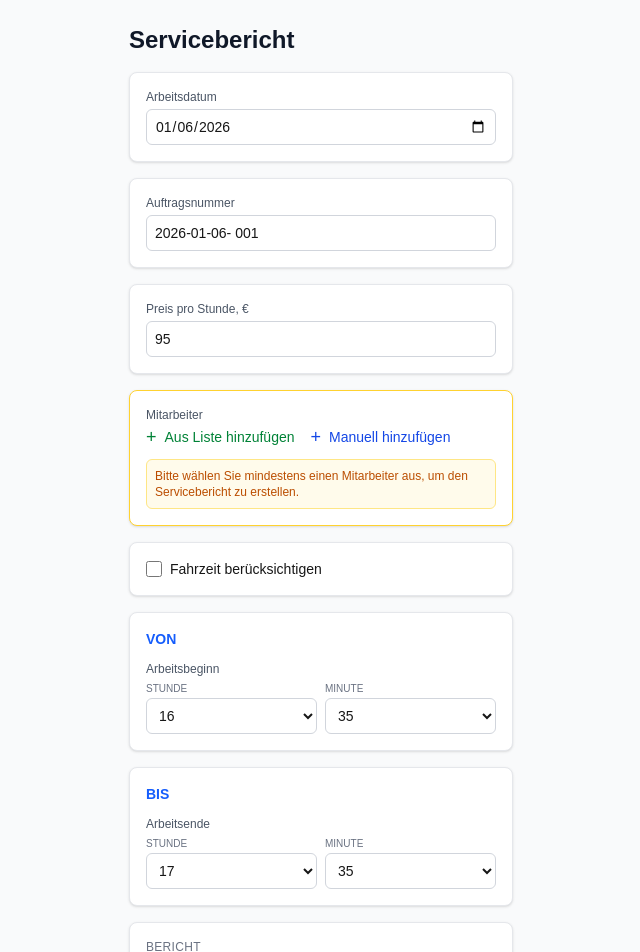
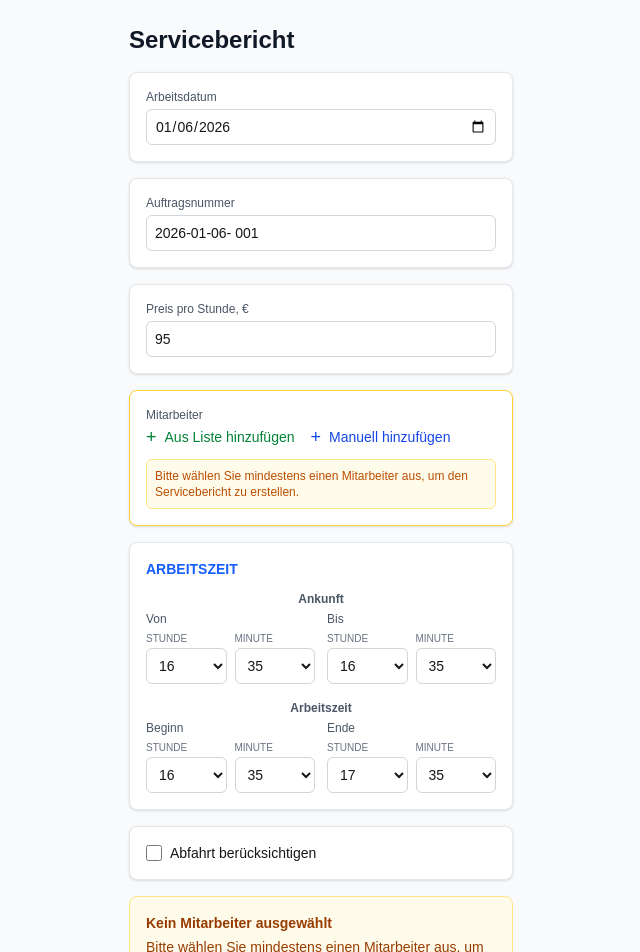
Before and after one commit to LutsDM/EDVTimeCalculator, a Next.js app: page / in a window 1280 px wide. Shown: the top 952 px of the page, without its empty margins (319-959 px from the left). Built offline with nearby package versions, Linux system fonts and the light colour scheme.

Commit message:
feture(TimeCalculator): ankunft manual employe

```diff
--- a/app/components/TimeCalculator.tsx
+++ b/app/components/TimeCalculator.tsx
@@ -70,9 +70,12 @@ export default function TimeCalculator() {
   /* ------------------------------------------------------------------
    * Travel time (Abfahrt / Ankunft)
    * ------------------------------------------------------------------ */
-  const [abfahrt, setAbfahrt] = useState<TimeParts>(emptyTime);
-  const [ankunft, setAnkunft] = useState<TimeParts>(emptyTime);
-  const [includeFahrzeit, setIncludeFahrzeit] = useState(false);
+  const [ankunftVon, setAnkunftVon] = useState<TimeParts>(getNowTime)
+  const [ankunftBis, setAnkunftBis] = useState<TimeParts>(getNowTime)
+  const [includeAbfahrt, setIncludeAbfahrt] = useState(false);
+
+  const [abfahrtVon, setAbfahrtVon] = useState<TimeParts>(emptyTime)
+  const [abfahrtBis, setAbfahrtBis] = useState<TimeParts>(emptyTime)
 
   /* ------------------------------------------------------------------
    * Employees selection logic
@@ -126,12 +129,14 @@ export default function TimeCalculator() {
    * Core business calculation (time validation + totals)
    * ------------------------------------------------------------------ */
   const { report, error } = useTimeCalculation({
+    ankunftVon,
+    ankunftBis,
     start,
     end,
-    abfahrt,
-    ankunft,
-    includeFahrzeit,
-  });
+    abfahrtVon,
+    abfahrtBis,
+    includeAbfahrt,
+  })
 
   /* ------------------------------------------------------------------
    * Price calculation (derived values only)
@@ -145,14 +150,20 @@ export default function TimeCalculator() {
   /* ------------------------------------------------------------------
    * Formatted time ranges (for UI + PDF)
    * ------------------------------------------------------------------ */
-  const { arbeitszeitRange, fahrzeitRange } = useTimeRanges({
+  const {
+    ankunftRange,
+    arbeitszeitRange,
+    abfahrtRange,
+  } = useTimeRanges({
     report,
+    ankunftVon,
+    ankunftBis,
     start,
     end,
-    abfahrt,
-    ankunft,
-    includeFahrzeit,
-  });
+    abfahrtVon,
+    abfahrtBis,
+    includeAbfahrt,
+  })
 
   /* ------------------------------------------------------------------
    * PDF download handler (isolated side-effect)
@@ -161,9 +172,9 @@ export default function TimeCalculator() {
     report,
     date,
     auftragsnummer,
-    includeFahrzeit,
+    includeAbfahrt,
     arbeitszeitRange,
-    fahrzeitRange,
+    abfahrtRange,
     stundensatzText,
     employeeCount,
     netto,
@@ -237,25 +248,31 @@ export default function TimeCalculator() {
             onRemoveEmployee={removeEmployee}
           />
 
-          {/* Travel time */}
-          <TravelTimeBlock
-            includeFahrzeit={includeFahrzeit}
-            onToggleIncludeFahrzeit={setIncludeFahrzeit}
-            abfahrt={abfahrt}
-            ankunft={ankunft}
-            onAbfahrtChange={setAbfahrt}
-            onAnkunftChange={setAnkunft}
-            timeOptions={timeOptions}
-          />
-
           {/* Working time */}
           <ArbeitszeitBlock
+            ankunftVon={ankunftVon}
+            ankunftBis={ankunftBis}
+            onAnkunftVonChange={setAnkunftVon}
+            onAnkunftBisChange={setAnkunftBis}
             start={start}
             end={end}
             onStartChange={setStart}
             onEndChange={setEnd}
             timeOptions={timeOptions}
           />
+
+
+          {/* Travel time */}
+          <TravelTimeBlock
+            includeAbfahrt={includeAbfahrt}
+            onToggleIncludeAbfahrt={setIncludeAbfahrt}
+            abfahrtVon={abfahrtVon}
+            abfahrtBis={abfahrtBis}
+            onAbfahrtVonChange={setAbfahrtVon}
+            onAbfahrtBisChange={setAbfahrtBis}
+            timeOptions={timeOptions}
+          />
+
 
           {/* Validation errors */}
           {error && (
@@ -268,7 +285,7 @@ export default function TimeCalculator() {
           {report && (
             <ReportSummaryBlock
               report={report}
-              includeFahrzeit={includeFahrzeit}
+              includeAbfahrt={includeAbfahrt}
               employeeCount={employeeCount}
               brutto={brutto}
             />
@@ -306,12 +323,10 @@ export default function TimeCalculator() {
             auftragsnummer={auftragsnummer}
             arbeitszeitText={formatDuration(report.arbeitszeit)}
             arbeitszeitRange={arbeitszeitRange}
-            fahrzeitText={
-              includeFahrzeit
-                ? formatDuration(report.fahrzeit)
-                : undefined
+            abfahrtText={
+              includeAbfahrt ? formatDuration(report.abfahrt) : undefined
             }
-            fahrzeitRange={fahrzeitRange}
+            abfahrtRange={abfahrtRange}
             gesamtzeitText={formatDuration(report.gesamtzeit)}
             stundensatz={stundensatzText}
             mitarbeiterAnzahl={employeeCount}
@@ -320,6 +335,7 @@ export default function TimeCalculator() {
             brutto={`${brutto.toFixed(2)} €`}
             employees={selectedEmployees}
           />
+
         </div>
       )}
     </>
--- a/app/components/time/blocks/ArbeitszeitBlock.tsx
+++ b/app/components/time/blocks/ArbeitszeitBlock.tsx
@@ -1,11 +1,20 @@
+import TimeBlock from "../ui/TimeBlock"
+import TimeRow from "../ui/TimeRow"
 import { TimeParts } from "../lib/time"
-import TimeBlock from "../ui/TimeBlock"
 
 type Props = {
+  // Ankunft (immer von / bis)
+  ankunftVon: TimeParts
+  ankunftBis: TimeParts
+  onAnkunftVonChange: (value: TimeParts) => void
+  onAnkunftBisChange: (value: TimeParts) => void
+
+  // Arbeitszeit
   start: TimeParts
   end: TimeParts
-  onStartChange: (next: TimeParts) => void
-  onEndChange: (next: TimeParts) => void
+  onStartChange: (value: TimeParts) => void
+  onEndChange: (value: TimeParts) => void
+
   timeOptions: {
     hours: string[]
     minutes: string[]
@@ -13,6 +22,10 @@ type Props = {
 }
 
 export default function ArbeitszeitBlock({
+  ankunftVon,
+  ankunftBis,
+  onAnkunftVonChange,
+  onAnkunftBisChange,
   start,
   end,
   onStartChange,
@@ -20,22 +33,54 @@ export default function ArbeitszeitBlock({
   timeOptions,
 }: Props) {
   return (
-    <>
-      <TimeBlock
-        title="Von"
-        label="Arbeitsbeginn"
+    <TimeBlock title="Arbeitszeit">
+      <div className="space-y-4">
+        {/* Ankunft */}
+        <div>
+          <div className="flex justify-center font-bold text-xs text-gray-600 mb-1">
+            Ankunft
+          </div>
+
+          <div className="grid grid-cols-2 gap-3">
+            <TimeRow
+              label="Von"
+              value={ankunftVon}
+              onChange={onAnkunftVonChange}
+              timeOptions={timeOptions}
+            />
+
+            <TimeRow
+              label="Bis"
+              value={ankunftBis}
+              onChange={onAnkunftBisChange}
+              timeOptions={timeOptions}
+            />
+          </div>
+        </div>
+
+        {/* Arbeitszeit */}
+        <div>
+          <div className="flex justify-center font-bold text-xs text-gray-600 mb-1">
+            Arbeitszeit
+          </div>
+
+          <div className="grid grid-cols-2 gap-3">
+            <TimeRow
+              label="Beginn"
               value={start}
               onChange={onStartChange}
               timeOptions={timeOptions}
             />
 
-      <TimeBlock
-        title="Bis"
-        label="Arbeitsende"
+            <TimeRow
+              label="Ende"
               value={end}
               onChange={onEndChange}
               timeOptions={timeOptions}
             />
-    </>
+          </div>
+        </div>
+      </div>
+    </TimeBlock>
   )
 }
--- a/app/components/time/blocks/ReportSummaryBlock.tsx
+++ b/app/components/time/blocks/ReportSummaryBlock.tsx
@@ -4,17 +4,31 @@ import { Report } from "@/app/types/report"
 
 type ReportSummaryBlockProps = {
   report: Report
-  includeFahrzeit: boolean
+  includeAbfahrt: boolean
   employeeCount: number
   brutto: number
 }
 
 export default function ReportSummaryBlock({
   report,
-  includeFahrzeit,
+  includeAbfahrt,
   employeeCount,
   brutto,
 }: ReportSummaryBlockProps) {
+
+  if (employeeCount === 0) {
+    return (
+      <div className="bg-amber-50 border border-amber-200 rounded-lg p-4 text-sm text-amber-800">
+        <div className="font-semibold mb-1">
+          Kein Mitarbeiter ausgewählt
+        </div>
+        <div>
+          Bitte wählen Sie mindestens einen Mitarbeiter aus, um den Servicebericht zu erstellen.
+        </div>
+      </div>
+    )
+  }
+
   return (
     <div className="bg-white border border-gray-200 rounded-lg p-4 shadow-sm space-y-2">
       <div className="text-xs uppercase tracking-wide text-gray-500">
@@ -22,14 +36,19 @@ export default function ReportSummaryBlock({
       </div>
 
       <ReportRow
+        label="Ankunftszeit"
+        value={formatDuration(report.ankunftzeit)}
+      />
+
+      <ReportRow
         label="Arbeitszeit"
         value={formatDuration(report.arbeitszeit)}
       />
 
-      {includeFahrzeit && (
+      {includeAbfahrt && (
         <ReportRow
-          label="Fahrzeit"
-          value={formatDuration(report.fahrzeit)}
+          label="Abfahrt"
+          value={formatDuration(report.abfahrt)}
         />
       )}
 
@@ -50,12 +69,11 @@ export default function ReportSummaryBlock({
       <div className="flex items-center justify-between">
         <div className="flex items-center gap-1 font-medium">
           <span>Gesamtbetrag</span>
-
           <div className="relative group">
             <span className="cursor-pointer text-gray-400">ℹ️</span>
+            <div className="absolute left-0 bottom-full mb-2 hidden group-hover:block w-64 rounded-md bg-gray-800 text-white text-xs p-2 shadow-lg z-10">
+              (Ankunft + Arbeitszeit + Abfahrt) × Stundensatz × Mitarbeiteranzahl
 
-            <div className="absolute left-0 bottom-full mb-2 hidden group-hover:block w-64 rounded-md bg-gray-800 text-white text-xs p-2 shadow-lg z-10">
-              (Arbeitszeit + Fahrzeit) × Stundensatz × Mitarbeiteranzahl
             </div>
           </div>
         </div>
--- a/app/components/time/blocks/TravelTimeBlock.tsx
+++ b/app/components/time/blocks/TravelTimeBlock.tsx
@@ -4,13 +4,13 @@ import TimeRow from "../ui/TimeRow"
 import { TimeParts } from "../lib/time"
 
 type TravelTimeBlockProps = {
-  includeFahrzeit: boolean
-  onToggleIncludeFahrzeit: (value: boolean) => void
+  includeAbfahrt: boolean
+  onToggleIncludeAbfahrt: (value: boolean) => void
 
-  abfahrt: TimeParts
-  ankunft: TimeParts
-  onAbfahrtChange: (value: TimeParts) => void
-  onAnkunftChange: (value: TimeParts) => void
+  abfahrtVon: TimeParts
+  abfahrtBis: TimeParts
+  onAbfahrtVonChange: (value: TimeParts) => void
+  onAbfahrtBisChange: (value: TimeParts) => void
 
   timeOptions: {
     hours: string[]
@@ -19,12 +19,12 @@ type TravelTimeBlockProps = {
 }
 
 export default function TravelTimeBlock({
-  includeFahrzeit,
-  onToggleIncludeFahrzeit,
-  abfahrt,
-  ankunft,
-  onAbfahrtChange,
-  onAnkunftChange,
+  includeAbfahrt,
+  onToggleIncludeAbfahrt,
+  abfahrtVon,
+  abfahrtBis,
+  onAbfahrtVonChange,
+  onAbfahrtBisChange,
   timeOptions,
 }: TravelTimeBlockProps) {
   return (
@@ -32,28 +32,34 @@ export default function TravelTimeBlock({
       <label className="flex items-center gap-2 text-sm">
         <input
           type="checkbox"
-          checked={includeFahrzeit}
-          onChange={(e) => onToggleIncludeFahrzeit(e.target.checked)}
+          checked={includeAbfahrt}
+          onChange={(e) => onToggleIncludeAbfahrt(e.target.checked)}
           className="h-4 w-4"
         />
-        Fahrzeit berücksichtigen
+        Abfahrt berücksichtigen
       </label>
 
-      {includeFahrzeit && (
-        <div className="space-y-4 pt-2 border-t">
+      {includeAbfahrt && (
+        <div className="space-y-3 pt-2 border-t">
+          <div className="text-xs font-medium text-gray-600">
+            Abfahrt
+          </div>
+
+          <div className="grid grid-cols-2 gap-3">
             <TimeRow
-            label="Abfahrt"
-            value={abfahrt}
-            onChange={onAbfahrtChange}
+              label="Von"
+              value={abfahrtVon}
+              onChange={onAbfahrtVonChange}
               timeOptions={timeOptions}
             />
 
             <TimeRow
-            label="Ankunft"
-            value={ankunft}
-            onChange={onAnkunftChange}
+              label="Bis"
+              value={abfahrtBis}
+              onChange={onAbfahrtBisChange}
               timeOptions={timeOptions}
             />
+          </div>
         </div>
       )}
     </div>
--- a/app/components/time/hooks/usePriceCalculation.ts
+++ b/app/components/time/hooks/usePriceCalculation.ts
@@ -24,7 +24,7 @@ export function usePriceCalculation({
     }
 
     const minutesTotal =
-        report.arbeitszeit + report.fahrzeit
+        report.gesamtzeit
 
     const brutto =
         minutesTotal * (pricePerHour / 60) * employeeCount
--- a/app/components/time/hooks/useTimeCalculation.ts
+++ b/app/components/time/hooks/useTimeCalculation.ts
@@ -1,70 +1,108 @@
 import { useEffect, useState } from "react"
 import { TimeParts, timeToMinutes } from "../lib/time"
-import { Report } from "../../../types/report"
+import { Report } from "@/app/types/report"
+
+type Params = {
+  // Ankunft
+  ankunftVon: TimeParts
+  ankunftBis: TimeParts
+
+  // Arbeitszeit
+  start: TimeParts
+  end: TimeParts
+
+  // Abfahrt
+  abfahrtVon: TimeParts
+  abfahrtBis: TimeParts
+  includeAbfahrt: boolean
+}
 
 export function useTimeCalculation({
+  ankunftVon,
+  ankunftBis,
   start,
   end,
-  abfahrt,
-  ankunft,
-  includeFahrzeit,
-}: {
-  start: TimeParts
-  end: TimeParts
-  abfahrt: TimeParts
-  ankunft: TimeParts
-  includeFahrzeit: boolean
-}) {
+  abfahrtVon,
+  abfahrtBis,
+  includeAbfahrt,
+}: Params) {
   const [report, setReport] = useState<Report | null>(null)
   const [error, setError] = useState("")
 
   useEffect(() => {
-     const startMin = timeToMinutes(start);
-     const endMin = timeToMinutes(end);
+    const ankunftVonMin = timeToMinutes(ankunftVon)
+    const ankunftBisMin = timeToMinutes(ankunftBis)
+    const startMin = timeToMinutes(start)
+    const endMin = timeToMinutes(end)
+
+    /* ---------------- Ankunft validation ---------------- */
+
+    if (ankunftVonMin > ankunftBisMin) {
+      setError("Ankunft: Von darf nicht später als Bis sein.")
+      setReport(null)
+      return
+    }
+
+    if (ankunftBisMin > startMin) {
+      setError("Arbeitsbeginn darf nicht vor dem Ende der Ankunft liegen.")
+      setReport(null)
+      return
+    }
+
+    /* ---------------- Arbeitszeit validation ---------------- */
 
     if (startMin >= endMin) {
-       setError("Arbeitsbeginn muss vor dem Arbeitsende liegen.");
-       setReport(null);
-       return;
+      setError("Arbeitsbeginn muss vor dem Arbeitsende liegen.")
+      setReport(null)
+      return
     }
 
-     let fahrzeit = 0;
+    /* ---------------- Abfahrt validation ---------------- */
 
-     if (includeFahrzeit) {
-       const abfahrtMin = timeToMinutes(abfahrt);
-       const ankunftMin = timeToMinutes(ankunft);
+    let abfahrtZeit = 0
 
-       if (abfahrtMin > ankunftMin) {
-         setError("Abfahrt darf nicht später als Ankunft sein.");
-         setReport(null);
-         return;
+    if (includeAbfahrt) {
+      const abfahrtVonMin = timeToMinutes(abfahrtVon)
+      const abfahrtBisMin = timeToMinutes(abfahrtBis)
+
+      if (abfahrtVonMin > abfahrtBisMin) {
+        setError("Abfahrt: Von darf nicht später als Bis sein.")
+        setReport(null)
+        return
       }
 
-       if (ankunftMin > startMin) {
-         setError("Arbeitsbeginn darf nicht vor der Ankunft liegen.");
-         setReport(null);
-         return;
+      if (abfahrtVonMin < endMin) {
+        setError("Abfahrt darf nicht vor dem Arbeitsende beginnen.")
+        setReport(null)
+        return
       }
 
-       if (abfahrtMin > endMin) {
-         setError("Abfahrt darf nicht nach dem Arbeitsende liegen.");
-         setReport(null);
-         return;
+      abfahrtZeit = abfahrtBisMin - abfahrtVonMin
     }
 
-       fahrzeit = ankunftMin - abfahrtMin;
+    /* ---------------- Durations ---------------- */
 
-     }
+    const ankunftZeit = ankunftBisMin - ankunftVonMin
+    const arbeitszeit = endMin - startMin
 
-     const arbeitszeit = endMin - startMin;
+    /* ---------------- Result ---------------- */
 
-     setError("");
+    setError("")
     setReport({
       arbeitszeit,
-       fahrzeit,
-       gesamtzeit: arbeitszeit + fahrzeit,
-     });
-   }, [start, end, abfahrt, ankunft, includeFahrzeit]);
+      abfahrt: abfahrtZeit,
+      gesamtzeit: ankunftZeit + arbeitszeit + abfahrtZeit,
+      ankunftzeit: ankunftZeit
+    })
+  }, [
+    ankunftVon,
+    ankunftBis,
+    start,
+    end,
+    abfahrtVon,
+    abfahrtBis,
+    includeAbfahrt,
+  ])
 
   return { report, error }
 }
--- a/app/components/time/ui/TimeBlock.tsx
+++ b/app/components/time/ui/TimeBlock.tsx
@@ -1,39 +1,18 @@
-import { TimeParts } from "../lib/time";
-import TimeRow from "./TimeRow";
-
-type TimeOptions = {
-  hours: string[]
-  minutes: string[]
-}
+import { ReactNode } from "react"
 
 type Props = {
   title: string
-  label: string
-  value: TimeParts
-  onChange: (next: TimeParts) => void
-  timeOptions: TimeOptions
+  children: ReactNode
 }
 
-
-export default function TimeBlock({
-  title,
-  label,
-  value,
-  onChange,
-  timeOptions,
-}: Props) {
+export default function TimeBlock({ title, children }: Props) {
   return (
     <div className="bg-white border border-gray-200 rounded-lg p-4 shadow-sm space-y-3">
       <h2 className="text-sm font-semibold text-blue-600 uppercase">
         {title}
       </h2>
 
-      <TimeRow
-        label={label}
-        value={value}
-        onChange={onChange}
-        timeOptions={timeOptions}
-      />
+      {children}
     </div>
-  );
+  )
 }
```
Also changed, not shown: app/components/time/hooks/usePdfDownload.tsx (+7 -7 lines), app/components/time/hooks/useTimeRange.ts (+37 -18 lines), app/components/time/report/ServiceReport.tsx (+7 -7 lines), app/components/time/report/ServiceReportPdf.tsx (+7 -7 lines), app/types/report.ts (+5 -4 lines). Lines whose indentation alone changed are shown as unchanged.
